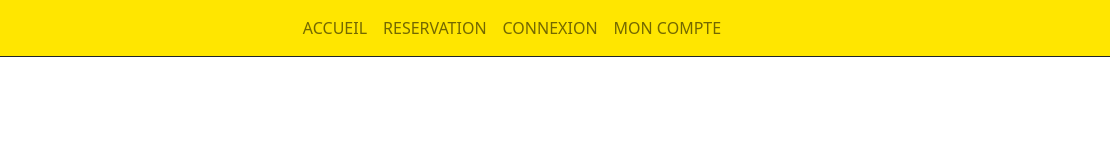
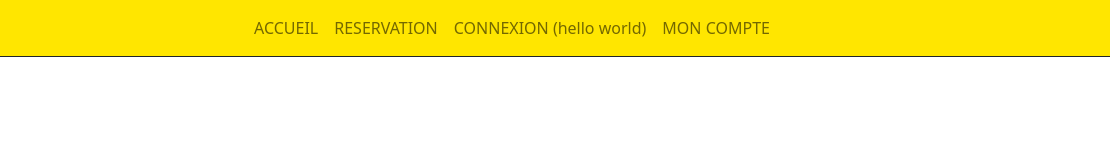
Before and after one commit to ewan-delanoy/hb-business-case, a website: page public/index.html in a window 1280 px wide. Shown: the full height of the page, 170-1280 px from the left. Drawn offline with nearby package versions, Linux system fonts and the light colour scheme.

Commit message:
test commit

```diff
--- a/public/index.html
+++ b/public/index.html
@@ -30,7 +30,7 @@
             <a class="nav-link" href="#">RESERVATION</a>
           </li>
           <li class="nav-item">
-            <a class="nav-link" href="#">CONNEXION</a>
+            <a class="nav-link" href="#">CONNEXION (hello world)</a>
           </li>
           <li class="nav-item">
             <a class="nav-link" href="#">MON COMPTE</a>
```
